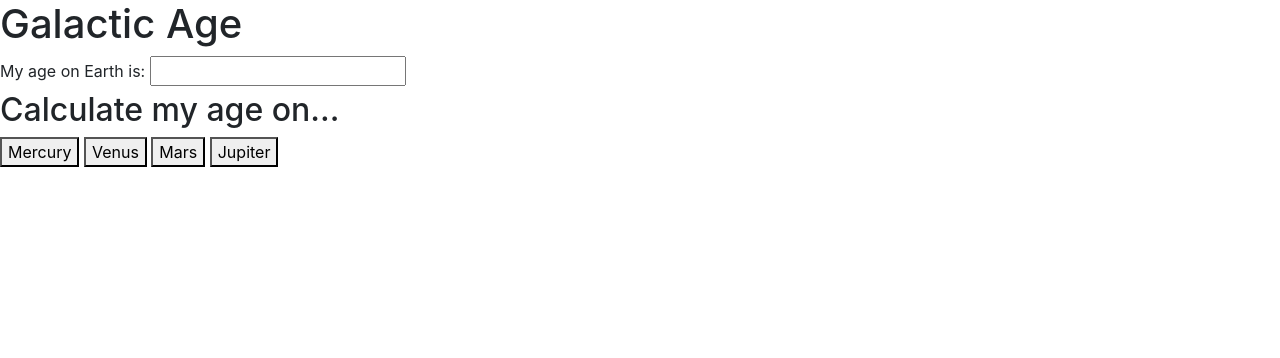
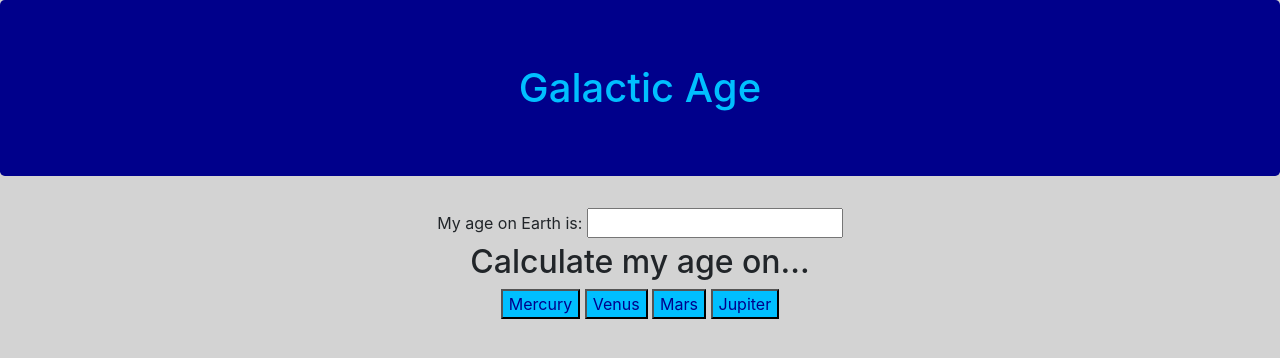
Before and after one commit to FavWest/galactic-age, a website built with webpack: page src/index.html in a window 1280 px wide. Built offline with nearby package versions, Linux system fonts and the light colour scheme.

Commit message:
add styling to webpage

```diff
--- a/package.json
+++ b/package.json
@@ -19,6 +19,7 @@
     "css-loader": "3.2.0",
     "eslint": "^6.3.0",
     "eslint-loader": "^3.0.0",
+    "file-loader": "^1.1.6",
     "html-webpack-plugin": "3.2.0",
     "jest": "^24.9.0",
     "style-loader": "1.0.0",
--- a/src/css/styles.css
+++ b/src/css/styles.css
@@ -1,3 +1,25 @@
 #display-planet-age{
   display:none;
 }
+
+.centered {
+  text-align: center;
+}
+
+#age-box {
+  margin: 2%;
+}
+
+.jumbotron {
+  background-color: darkblue;
+  color: deepskyblue;
+}
+
+button {
+  background-color: deepskyblue;
+  color: darkblue;
+}
+
+body {
+  background-color: lightgray;
+}
--- a/src/index.html
+++ b/src/index.html
@@ -4,7 +4,8 @@
   <title>Galactic Age</title>
 </head>
 <body>
-<h1>Galactic Age</h1>
+<div class="centered">
+  <h1 class=jumbotron>Galactic Age</h1>
   <form id="form1">
     <label for="age">My age on Earth is:</label>
     <input id="age" type="number">
@@ -15,11 +16,14 @@
     <button id="jupiter-age" type="submit">Jupiter</button>
   </form>
   <div id="display-planet-age">
+    <div id="age-box">
       <p>You are</p>
       <p id="planet-age"></p>
       <p>years old in <span class="planet-name"></span> years</p>
+    </div>
     <p>Years remaining on <span class="planet-name"></span>:</p>
     <p id="life-expectancy"></p>
   </div>
+</div>
 </body>
 </html>
--- a/src/main.js
+++ b/src/main.js
@@ -7,7 +7,6 @@ import Planet from './planet.js';
 $(document).ready(function() {
   let planet;
   let age;
-  alert("JQuery connected");
   $("#mercury-age").click(function(event){
     event.preventDefault();
     age=parseInt($("#age").val());
```
Also changed, not shown: README.md, 1 other file. Lines whose indentation alone changed are shown as unchanged.
